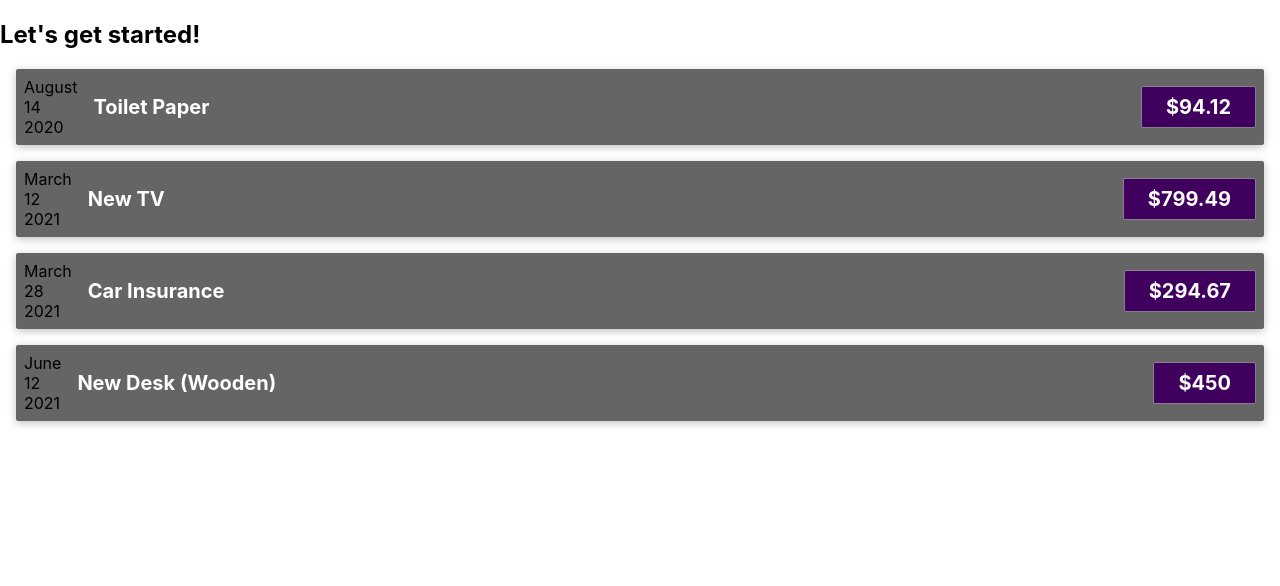
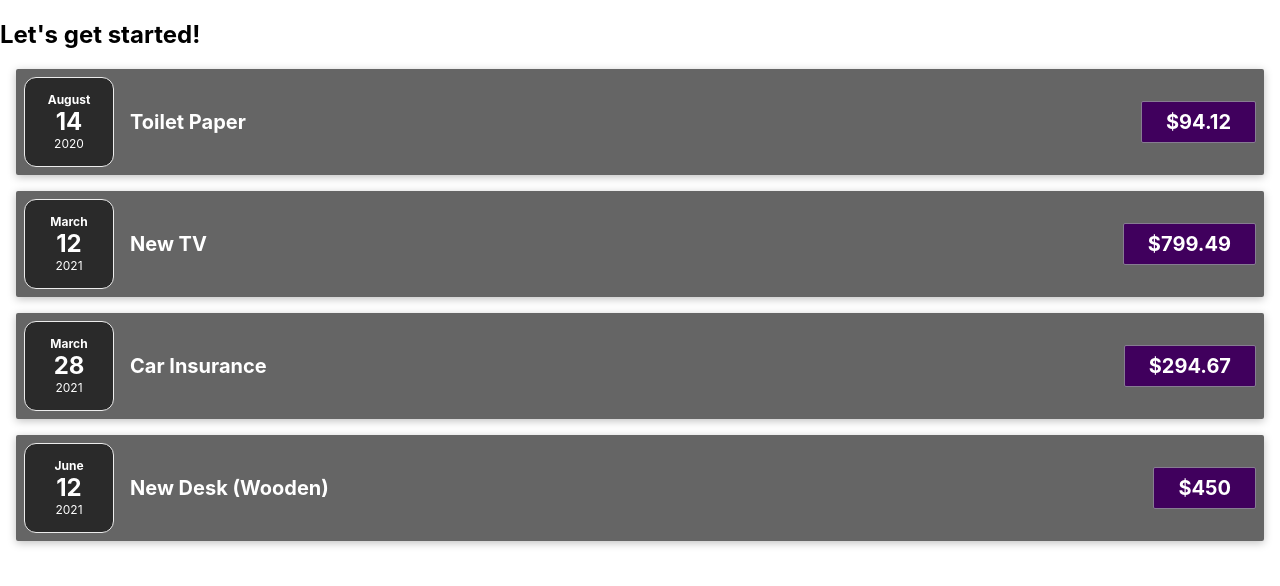
Before and after one commit to evanbechtol/react-complete, a JavaScript app: page / in a window 1280 px wide. Shown: the top 586 px of the page. Built offline with nearby package versions, Linux system fonts and the light colour scheme.

Commit message:
Add CSS to ExpenseDate.js

```diff
--- a/src/components/ExpenseDate.js
+++ b/src/components/ExpenseDate.js
@@ -1,3 +1,5 @@
+import './ExpenseDate.css';
+
 function ExpenseDate(props) {
     const {date} = props;
     const month = date.toLocaleString('en-US', {month: 'long'});
@@ -5,10 +7,10 @@
     const year = date.getFullYear();
 
     return (
-        <div>
-            <div>{month}</div>
-            <div>{day}</div>
-            <div>{year}</div>
+        <div className="expense-date">
+            <div className="expense-date__month">{month}</div>
+            <div className="expense-date__day">{day}</div>
+            <div className="expense-date__year">{year}</div>
         </div>
     );
 }
```
